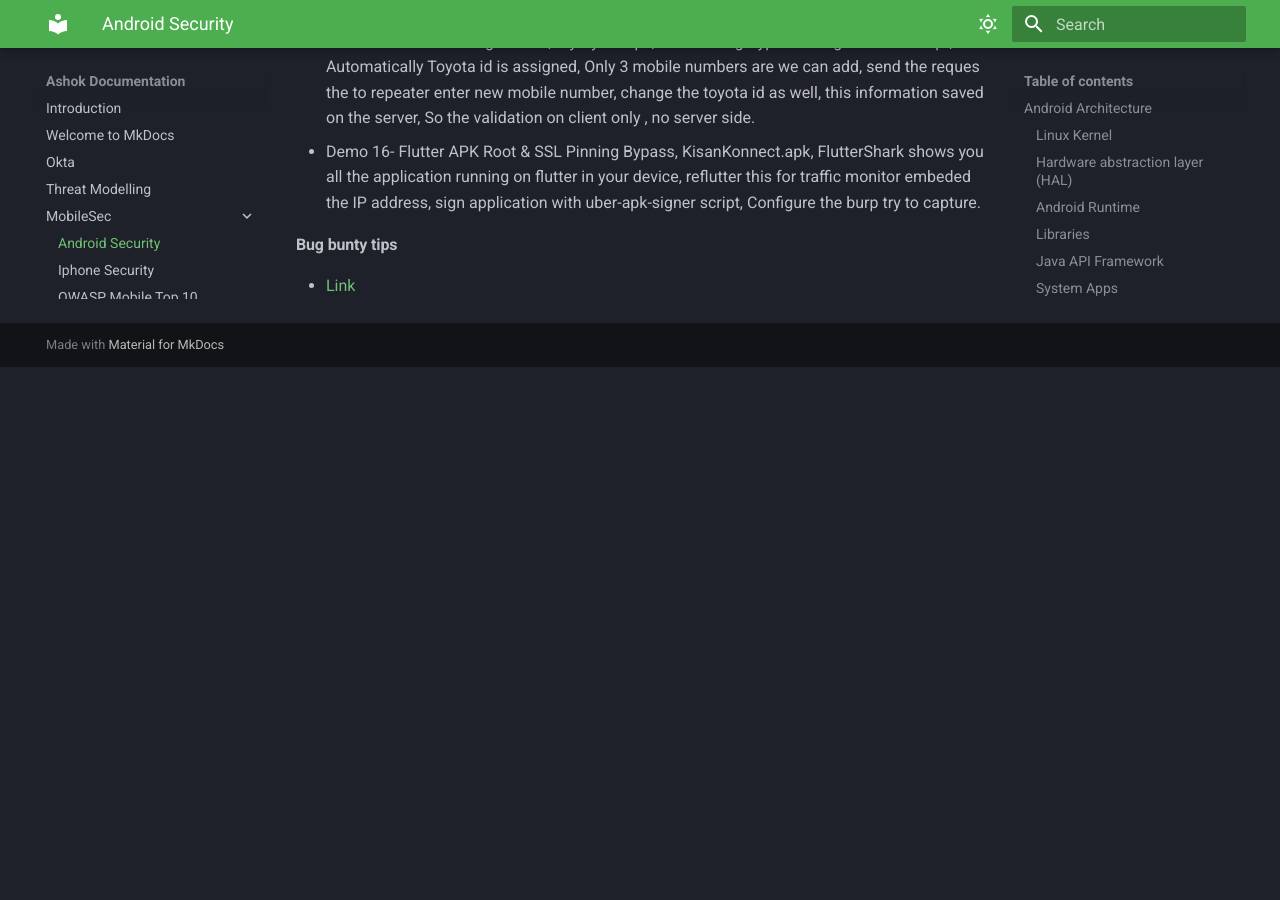
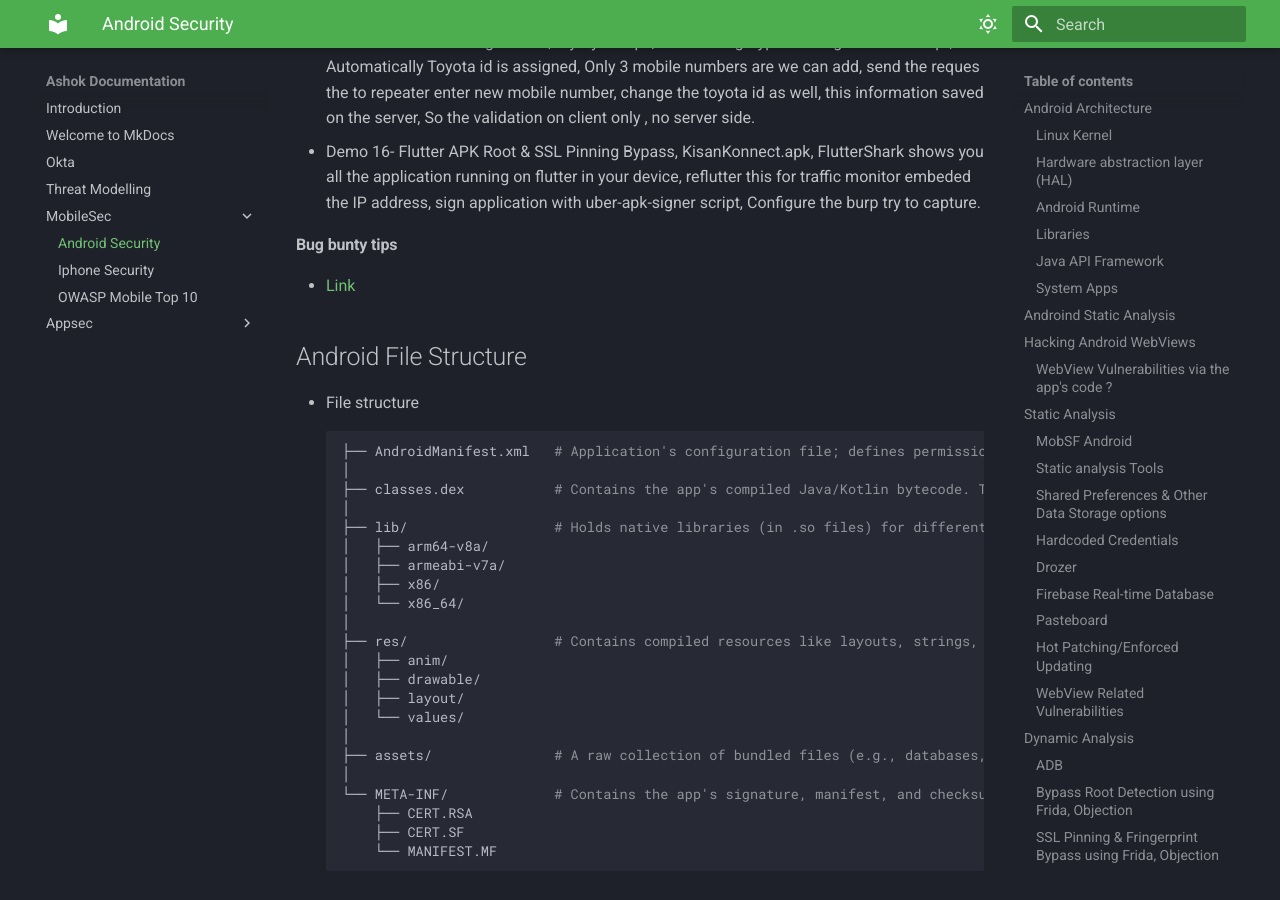
Before and after one commit to ashok5141/ashok5141.github.io, an MkDocs documentation site: the page built from docs/MobileSec/Android.md, in a window 1280 px wide and 900 px high, scrolled down 15949 px. Built offline with MkDocs 1.6.1 and Material for MkDocs 9.7.7, drawn with Linux system fonts in a browser that asks for light colours; before the commit the page ends 16316 px from its top, so only the background shows below that.

Commit message:
Added the Structure of the Android

````diff
--- a/docs/MobileSec/Android.md
+++ b/docs/MobileSec/Android.md
@@ -412,3 +412,30 @@
 
 #### Bug bunty tips
 - [Link](https://github.com/sushiwushi/bug-bounty-dorks)
+
+## Android File Structure
+- File structure
+```bash
+├── AndroidManifest.xml   # Application's configuration file; defines permissions, components, and security settings.
+│
+├── classes.dex           # Contains the app's compiled Java/Kotlin bytecode. This is the main code file to analyze.
+│
+├── lib/                  # Holds native libraries (in .so files) for different CPU architectures.
+│   ├── arm64-v8a/
+│   ├── armeabi-v7a/
+│   ├── x86/
+│   └── x86_64/
+│
+├── res/                  # Contains compiled resources like layouts, strings, and images.
+│   ├── anim/
+│   ├── drawable/
+│   ├── layout/
+│   └── values/
+│
+├── assets/               # A raw collection of bundled files (e.g., databases, configuration files).
+│
+└── META-INF/             # Contains the app's signature, manifest, and checksums. Critical for integrity verification.
+    ├── CERT.RSA
+    ├── CERT.SF
+    └── MANIFEST.MF
+```
````
